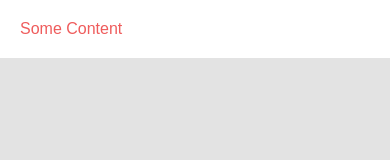
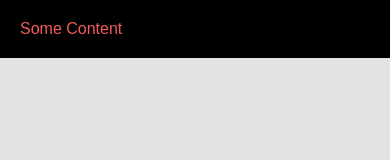
Before and after one commit to nickfreese/overStyle, a plain HTML site: page index.html in a window 390 px wide. Drawn offline with Linux system fonts and the light colour scheme.

Commit message:
add adjustment to recursively parse JS stylesheet

```diff
--- a/index.html
+++ b/index.html
@@ -17,6 +17,11 @@ var styleSheet = {
     ".myClass" : {
     	"padding": "12px",
     	"background": "#ffffff"
+    },
+    "@media only screen and (max-width: 600px)": {
+        ".myClass" : {
+            "background": "#000000",
+        }
     }
 };
 
--- a/styler.js
+++ b/styler.js
@@ -38,7 +38,12 @@ var overStyle =  {
 
                 cssString += key + " {";
                 for(var rule in obj[key]){
-                    cssString += rule + ": " + obj[key][rule] + ";";
+                    if(typeof obj[key][rule] == "string"){
+                        cssString += rule + ": " + obj[key][rule] + ";";
+                    } else {
+                        cssString += _this.processStyleJSON(obj[key]);
+                    }
+
                 }
                 cssString += "}";
 
```
